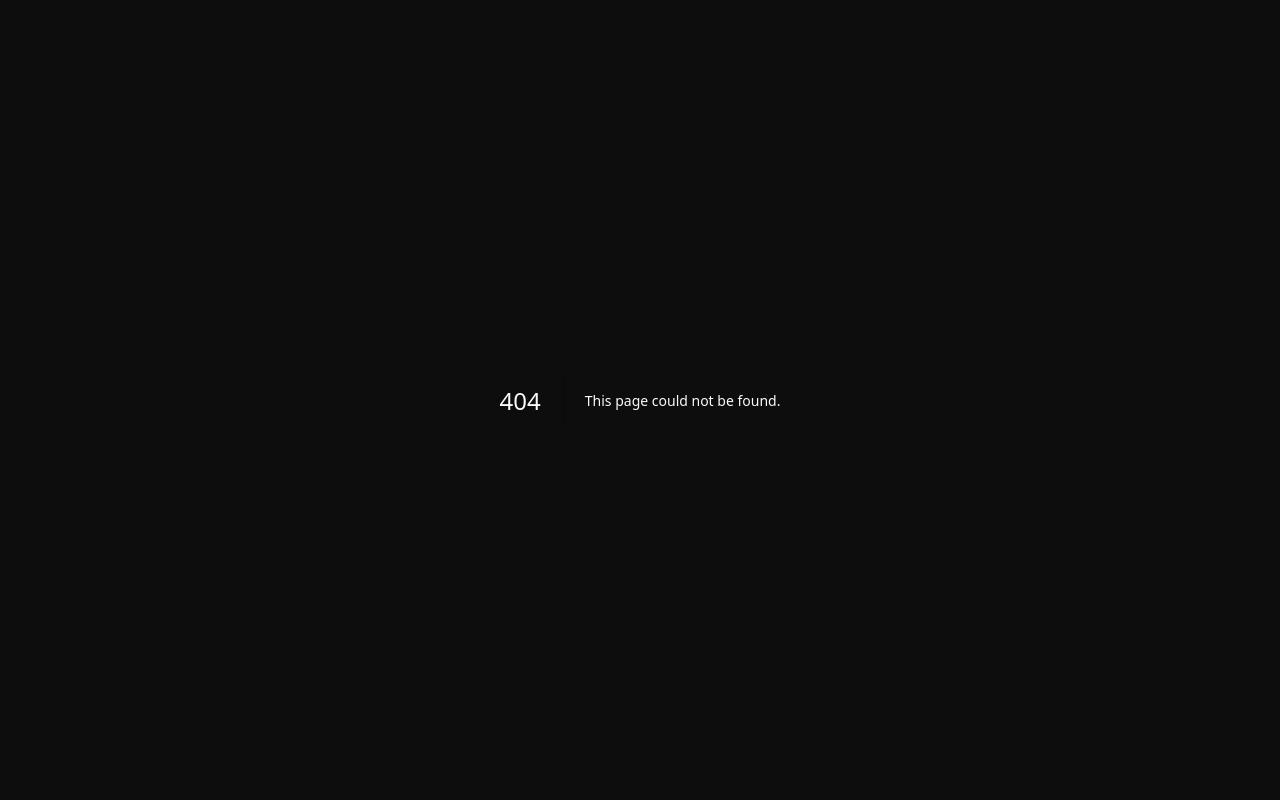
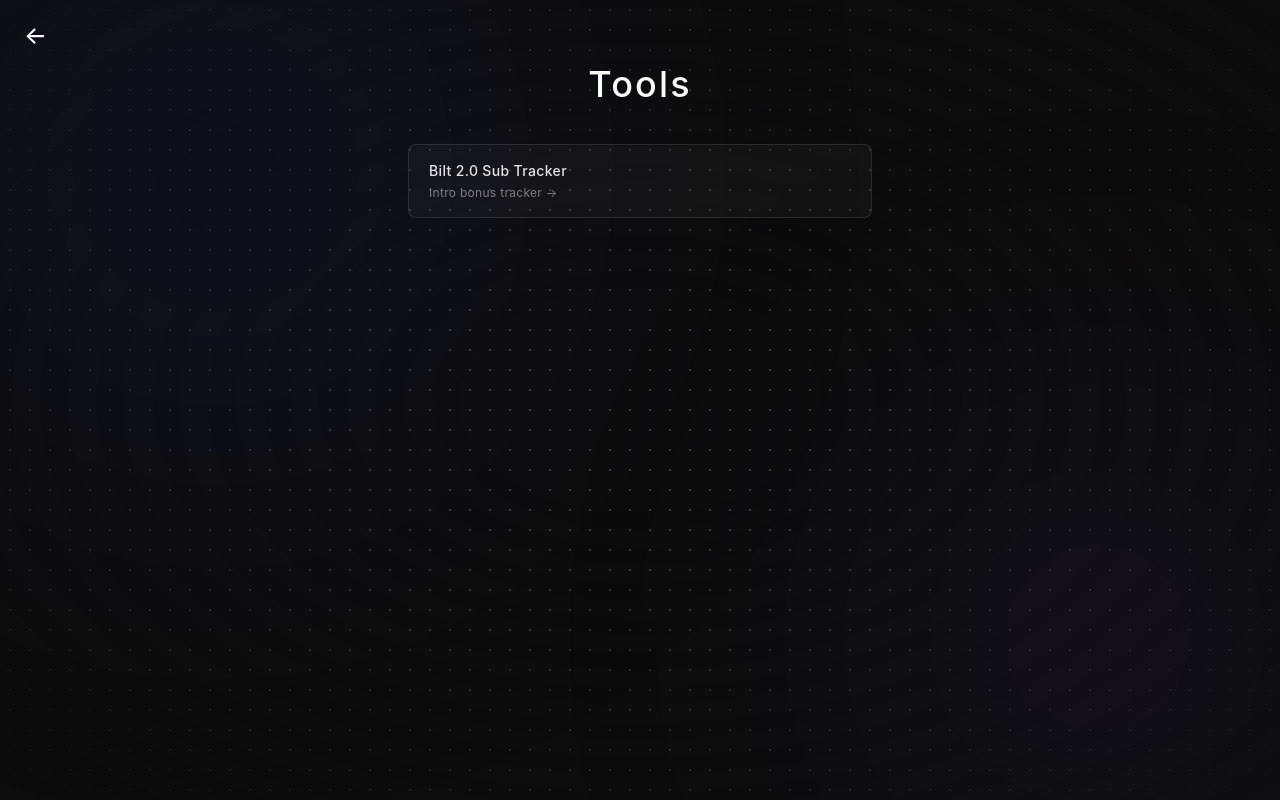
Before and after one commit to dreamfluidstudios/dreamfluid-labs, a Next.js app: page /tools in a window 1280 px wide. Before the commit this address had no page. Built offline with nearby package versions, Linux system fonts and the light colour scheme.

Commit message:
Add tools subpage

```diff
--- a/app/page.tsx
+++ b/app/page.tsx
@@ -32,12 +32,12 @@
           Dreamfluid Labs
         </h1>
 
-        <p className="opacity-0 animate-fade-in-delay-1 text-sm font-light tracking-widest text-df-white/50 uppercase">
+        <p className="opacity-0 animate-fade-in-delay-1 text-sm font-light tracking-widest text-df-white/75 uppercase">
           An engine for vision
         </p>
 
         <Link
-          href="/bilt-sub-tracker"
+          href="/tools"
           className="opacity-0 animate-fade-in-delay-2 mt-6 text-xs tracking-wider text-df-white/40 transition-colors duration-500 hover:text-df-white/80"
         >
           Explore Tools →
--- /dev/null
+++ b/app/tools/page.tsx
@@ -0,0 +1,60 @@
+import type { Metadata } from "next";
+import Link from "next/link";
+
+export const metadata: Metadata = {
+  title: "Tools · Dreamfluid Labs",
+  description: "Explore tools from Dreamfluid Labs",
+};
+
+export default function ToolsPage() {
+  return (
+    <main className="fixed inset-0 z-0 overflow-y-auto overflow-x-hidden">
+      <div
+        aria-hidden="true"
+        className="pointer-events-none fixed inset-0 z-0 [background-size:20px_20px] [background-image:radial-gradient(#404040_1px,transparent_1px)]"
+      />
+      <div
+        aria-hidden="true"
+        className="pointer-events-none fixed inset-0 z-0 bg-df-black [mask-image:radial-gradient(ellipse_at_center,transparent_20%,black)]"
+      />
+      <div
+        aria-hidden="true"
+        className="pointer-events-none fixed -left-40 -top-40 z-0 h-[600px] w-[600px] rounded-full bg-df-blue opacity-[0.12] blur-[160px] animate-glow-drift-blue"
+      />
+      <div
+        aria-hidden="true"
+        className="pointer-events-none fixed -bottom-32 -right-32 z-0 h-[500px] w-[500px] rounded-full bg-df-violet opacity-[0.10] blur-[140px] animate-glow-drift-violet"
+      />
+
+      <Link
+        href="/"
+        aria-label="Back to home"
+        className="fixed left-6 top-6 z-20 text-2xl font-medium leading-none text-df-white transition-opacity duration-300 hover:opacity-80"
+      >
+        ←
+      </Link>
+
+      <div className="relative z-10 mx-auto flex min-h-full w-full max-w-lg flex-col items-center gap-10 px-6 py-16 text-center">
+        <h1 className="text-3xl font-[450] tracking-[0.06em] sm:text-4xl">
+          Tools
+        </h1>
+
+        <ul className="flex w-full flex-col gap-3">
+          <li>
+            <Link
+              href="/bilt-sub-tracker"
+              className="group flex w-full flex-col gap-1 rounded-lg border border-df-white/10 bg-df-white/[0.03] px-5 py-4 text-left transition-colors duration-300 hover:border-df-white/20 hover:bg-df-white/[0.06]"
+            >
+              <span className="text-sm font-medium tracking-wide text-df-white/90">
+                Bilt 2.0 Sub Tracker
+              </span>
+              <span className="text-xs tracking-wide text-df-white/45 transition-colors group-hover:text-df-white/55">
+                Intro bonus tracker →
+              </span>
+            </Link>
+          </li>
+        </ul>
+      </div>
+    </main>
+  );
+}
```
